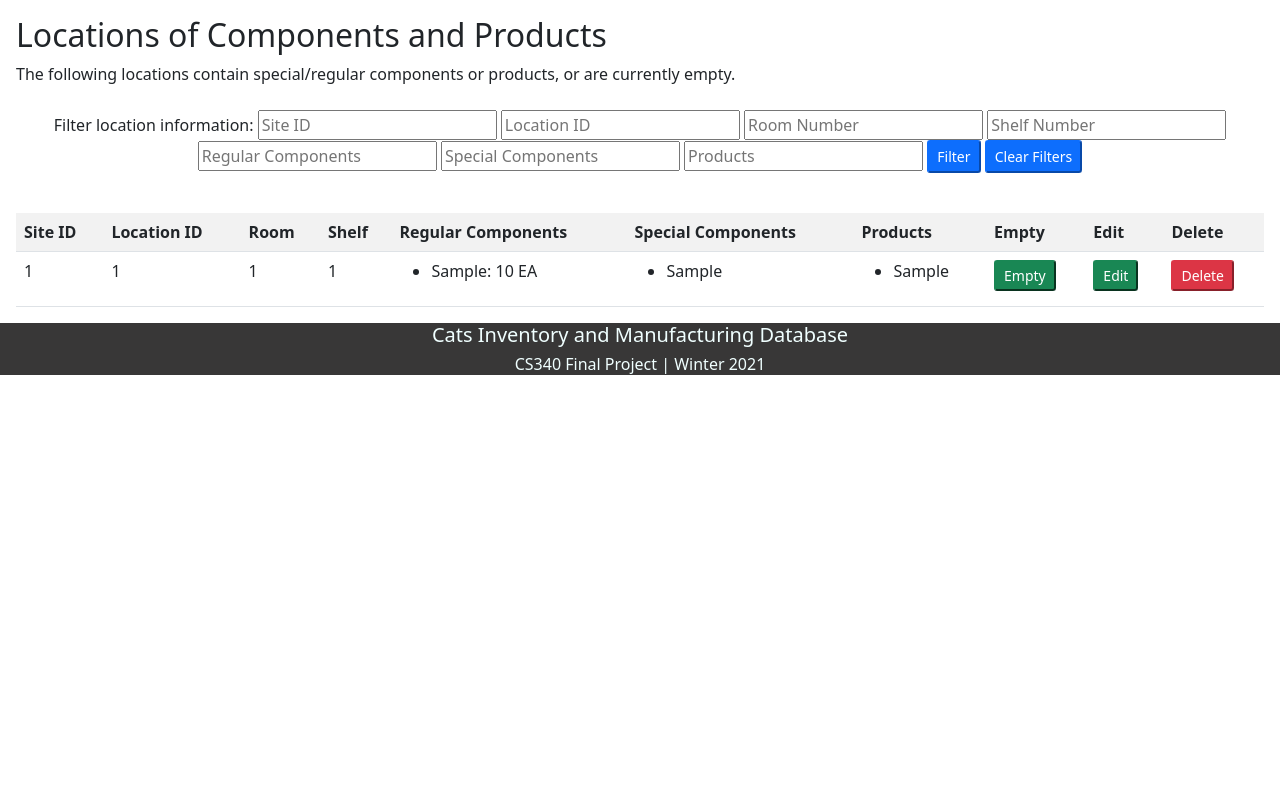
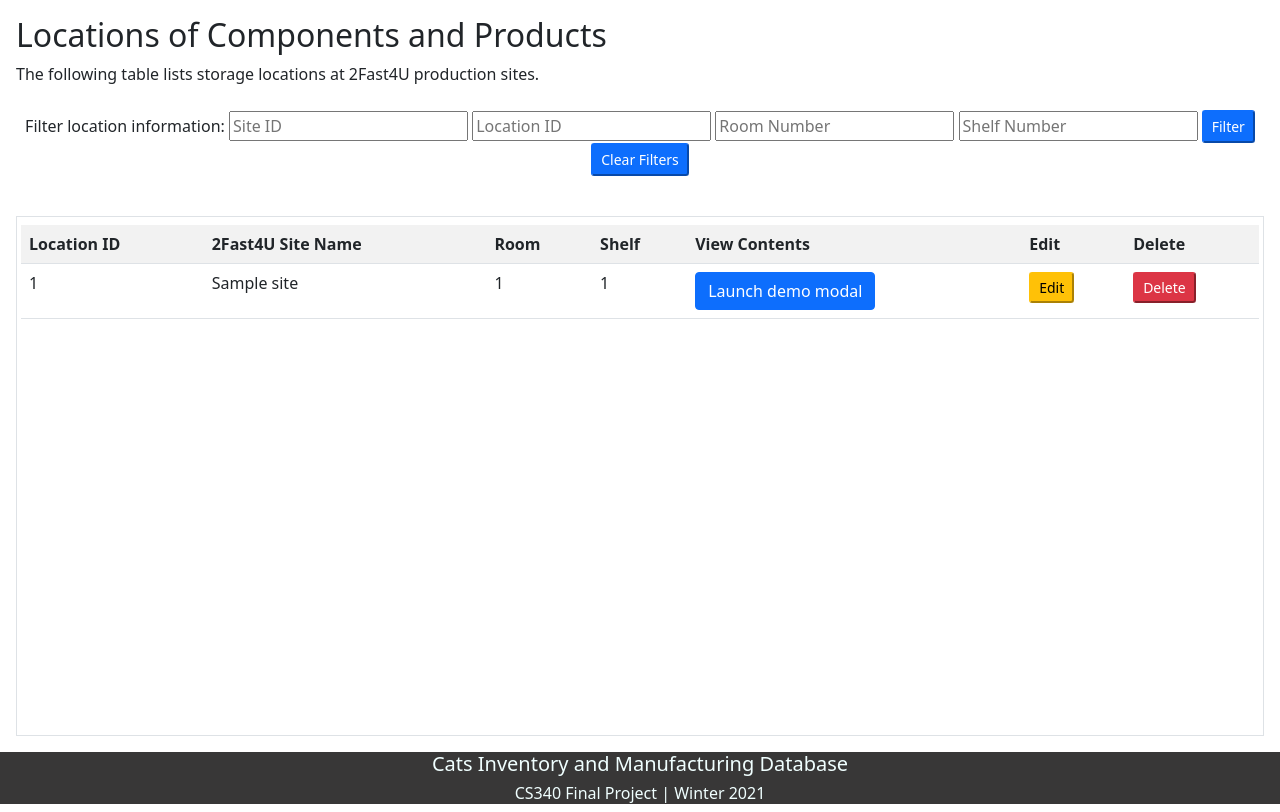
Before and after one commit to team-cs-cats/cimdb, a Flask app: template cim/templates/locations.html in a window 1280 px wide. Shown: the part 90-902 px from the top of the page. Before the commit the page ends 465 px from the top, so only its background shows below. Run offline with Flask 2, Linux system fonts and the light colour scheme; the template is opened without the code that fills it: most values are stand-ins (such as "Sample title", 1, 10 or a date in 2020).

Commit message:
Locations page re-vamp.
Removed components & products from location table . added info to locations page.

```diff
--- /dev/null
+++ b/cim/static/js/locations.js
@@ -0,0 +1,5 @@
+console.log('Hello from locations.js!');
+
+// $('#myModal').on('shown.bs.modal', function () {
+//   $('#myInput').trigger('focus')
+// })
--- a/cim/templates/locations.html
+++ b/cim/templates/locations.html
@@ -11,7 +11,7 @@
 <div class="intro-div">
     <h2>Locations of Components and Products</h2>
 
-	<p> The following locations contain special/regular components or products, or are currently empty.</p>
+	<p> The following table lists storage locations at 2Fast4U production sites.</p>
 
 </div>
 
@@ -32,12 +32,6 @@
 
 			<input type="text" name="location_shelf_number" id="location_shelf_number" placeholder="Shelf Number">
 
-			<input type="text" name="location_regular_components" id="location_regular_components" placeholder="Regular Components">
-
-			<input type="text" name="location_special_components" id="location_special_components" placeholder="Special Components">
-
-			<input type="text" name="location_products" id="location_products" placeholder="Products">
-
 			<input type="button" class="btn-sm btn-primary" value="Filter" onclick=addData() >
 			<input type="button" class="btn-sm btn-primary" value="Clear Filters" onclick=clearFilters() >
 		</div>
@@ -49,34 +43,61 @@
 
 <!-- dummy content for demo --will be replaced -->
 <div id="results">
+	<div class="border p-1 pt-2" style="height: 65vh; overflow-y: scroll;">
 	<table class="table table-striped" >
 		<tr>
-			<th>Site ID</th>
 			<th>Location ID</th>
+			<th>2Fast4U Site Name</th>
 			<th>Room</th>
 			<th>Shelf</th>
-			<th>Regular Components</th>
-			<th>Special Components</th>
-			<th>Products</th>
-			<th>Empty</th>
+			<th>View Contents</th>
 			<th>Edit</th>
 			<th>Delete</th>
 		</tr>
 		{% for location in locations %}
 			<tr>
 				<td>
-					{{location.location_site_id}}
-				</td>
-				<td>
 					{{location.location_id}}
 				</td>
+
+				<td>
+					{% for site in sites %}{% if site.site_id == location.location_site_id %}{{site.site_name}}{% endif %}{% endfor %}
+				</td>
+
 				<td>
 					{{location.location_room_number}}
 				</td>
 				<td>
 					{{location.location_shelf_number}}
 				</td>
+
+				<!-- Button trigger modal -->
 				<td>
+					<button type="button" class="btn btn-primary" data-toggle="modal" data-target="#exampleModal">
+  Launch demo modal
+</button>
+				</td>
+				<th><button class="btn-sm btn-warning">Edit</button></th>
+				<td><button class="btn-sm btn-danger">Delete</button></td>
+			</tr>
+		{% endfor %}
+
+	</table>
+	</div>
+</div>
+
+
+<!-- Modal -->
+<div class="modal fade" id="exampleModal" tabindex="-1" role="dialog" aria-labelledby="exampleModalLabel" aria-hidden="true">
+  <div class="modal-dialog" role="document">
+    <div class="modal-content">
+      <div class="modal-header">
+        <h5 class="modal-title" id="exampleModalLabel">Modal title</h5>
+        <button type="button" class="close" data-dismiss="modal" aria-label="Close">
+          <span aria-hidden="true">&times;</span>
+        </button>
+      </div>
+      <div class="modal-body">
       	<ul>
       		{% for regular_component in regular_components %}
       		{% for regular_component_location in regular_component.rc_locations %}
@@ -104,16 +125,14 @@
       		{% endif %}
       		{% endfor %}
       	</ul>
-				</td>
-				<th><button class="btn-sm btn-success">Empty</button></th>
-				<th><button class="btn-sm btn-success">Edit</button></th>
-				<td><button class="btn-sm btn-danger">Delete</button></td>
-			</tr>
-		{% endfor %}
-
-	</table>
-
+      </div>
+      <div class="modal-footer">
+        <button type="button" class="btn btn-secondary" data-dismiss="modal">Close</button>
+        <button type="button" class="btn btn-primary">Save changes</button>
+      </div>
+    </div>
+  </div>
 </div>
 
-
+<script src="{{ url_for('static',filename='js/locations.js') }}"></script>
 {% endblock%}
```
Lines whose indentation alone changed are shown as unchanged.
